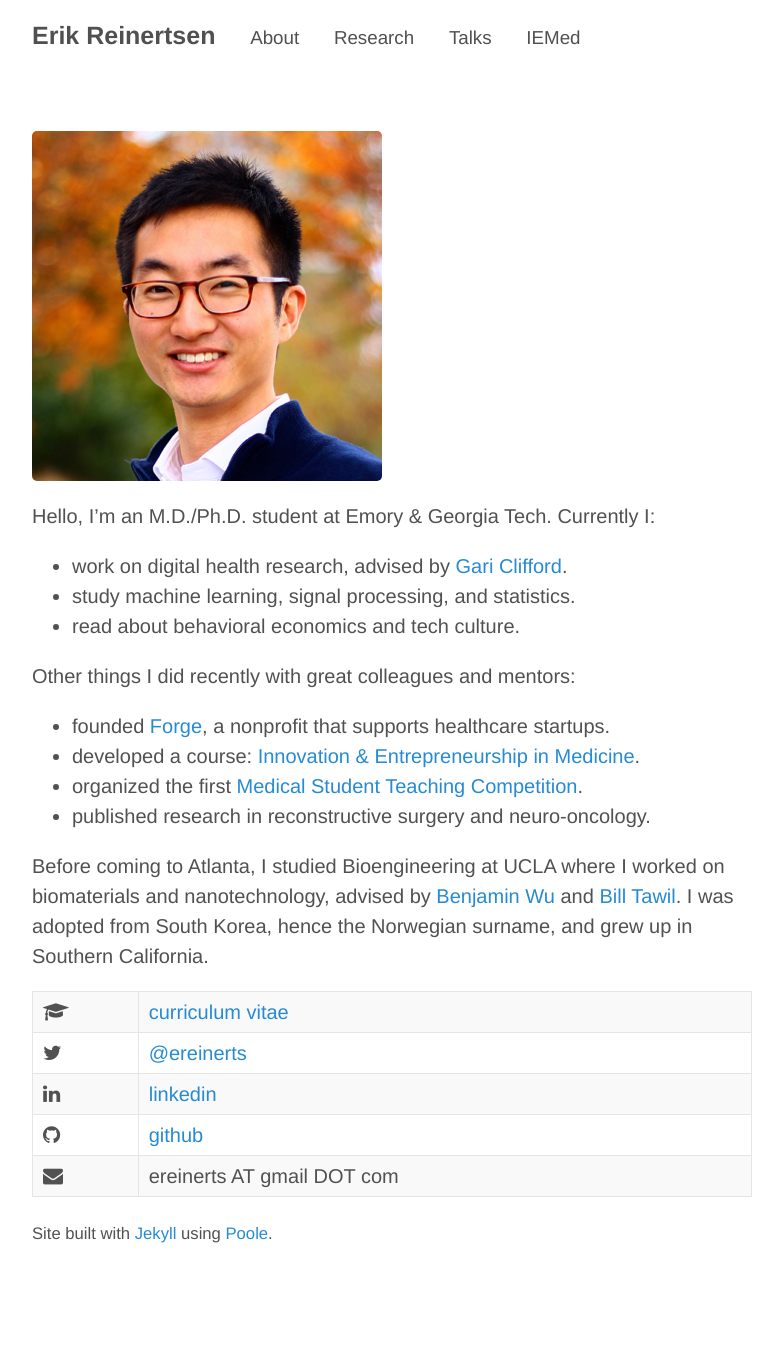
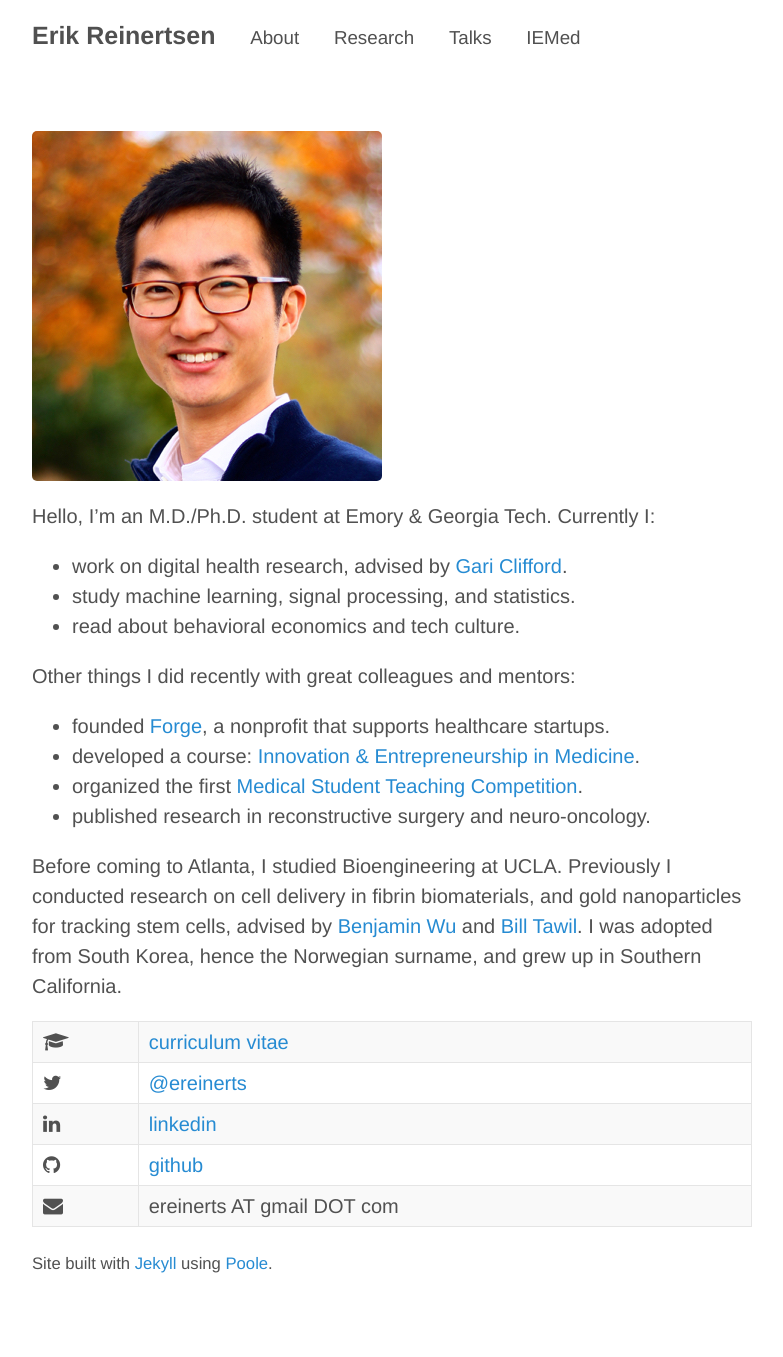
Before and after one commit to erikr/erikr.github.io, a Jekyll site: the page built from about.md, in a window 1280 px wide. Shown: the whole page, without its empty margins (248-1031 px from the left). Built offline with Jekyll 4.4.1, drawn with Linux system fonts in a browser that asks for light colours; nearby versions of some CDN libraries; before the commit the page ends 1327 px from its top, so only the background shows below that.

Commit message:
revised about

```diff
--- a/about.md
+++ b/about.md
@@ -19,7 +19,7 @@ Other things I did recently with great colleagues and mentors:
 + organized the first [Medical Student Teaching Competition](http://emorymstc.com/).
 + published research in reconstructive surgery and neuro-oncology.
 
-Before coming to Atlanta, I studied Bioengineering at UCLA where I worked on biomaterials and nanotechnology, advised by [Benjamin Wu](http://www.bioeng.ucla.edu/people/faculty/Faculty/benjamin-m.-wu-d.d.s.-ph.d) and [Bill Tawil](http://www.bioeng.ucla.edu/people/faculty/adjunct-faculty/bill-j.-tawil-ph.d). I was adopted from South Korea, hence the Norwegian surname, and grew up in Southern California.
+Before coming to Atlanta, I studied Bioengineering at UCLA. Previously I conducted research on cell delivery in fibrin biomaterials, and gold nanoparticles for tracking stem cells, advised by [Benjamin Wu](http://www.bioeng.ucla.edu/people/faculty/Faculty/benjamin-m.-wu-d.d.s.-ph.d) and [Bill Tawil](http://www.bioeng.ucla.edu/people/faculty/adjunct-faculty/bill-j.-tawil-ph.d). I was adopted from South Korea, hence the Norwegian surname, and grew up in Southern California.
 
 <i class="fa fa-graduation-cap"></i> | [curriculum vitae](https://dl.dropboxusercontent.com/u/1102315/Erik%20Reinertsen%20CV.pdf)
 <i class="fa fa-twitter"></i> | [@ereinerts](http://www.twitter.com/ereinerts)
```
